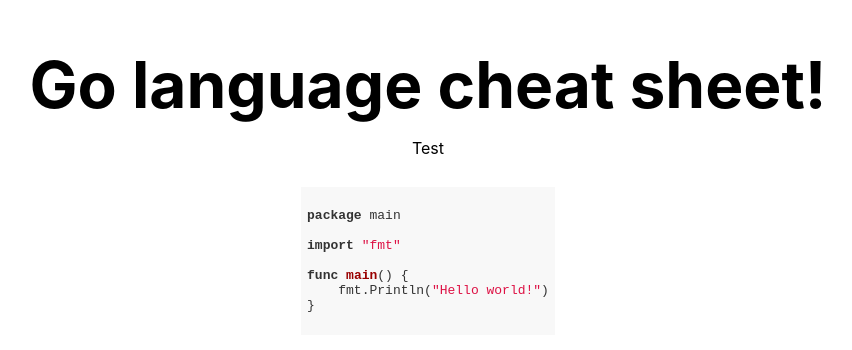
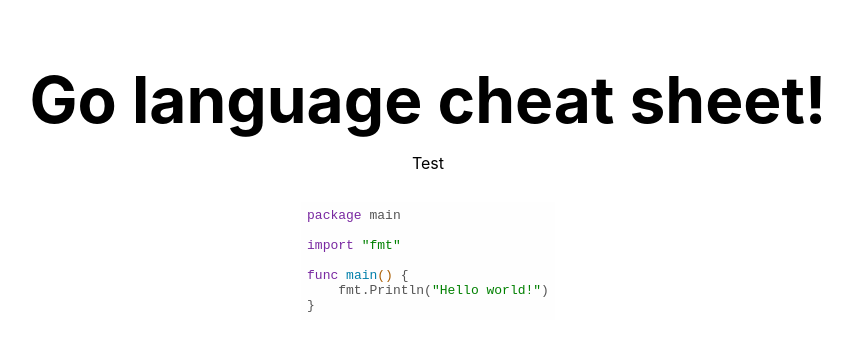
Before and after one commit to nlepage/go-cheat-sheets, a Next.js app: page /language in a window 1280 px wide. Shown: the part 202-552 px from the top of the page, without its empty margins (212-1064 px from the left). Built offline with nearby package versions, Linux system fonts and the light colour scheme.

Commit message:
:construction: Code examples

```diff
--- /dev/null
+++ b/components/code.js
@@ -0,0 +1,29 @@
+import { useEffect } from 'react'
+import hljs from 'highlight.js/lib/core'
+import hljsGo from 'highlight.js/lib/languages/go'
+
+hljs.registerLanguage('go', hljsGo)
+
+export function go([s]) {
+  return code(s, 'go')
+}
+
+function code(code, language) {
+  let lines = code.split('\n')
+  if (lines[0] === '') lines = lines.slice(1)
+  if (/^ +$/.test(lines[lines.length - 1])) lines = lines.slice(0, lines.length - 1)
+  const indent = lines.map(line => /^ +/.exec(line)?.[0].length).filter(v => v).reduce((a, b) => Math.min(a, b))
+  const prefix = ' '.repeat(indent)
+  lines = lines.map(line => line.startsWith(prefix) ? line.substr(indent) : line)
+  return <Code language={language}>{lines.join('\n')}</Code>
+}
+
+function Code({ language, children }) {
+  return <pre><code className={language}>{children}</code></pre>
+}
+
+export function useCode() {
+  useEffect(() => {
+    hljs.highlightAll()
+  }, [])
+}
--- a/pages/_app.js
+++ b/pages/_app.js
@@ -1,5 +1,5 @@
 import '../styles/globals.css'
-import 'highlight.js/styles/github.css'
+import 'highlight.js/styles/a11y-light.css'
 
 export default function App({ Component, pageProps }) {
   return <Component {...pageProps} />
--- a/pages/index.js
+++ b/pages/index.js
@@ -8,7 +8,7 @@ export default function Index() {
     <div className={styles.container}>
       <Head>
         <title>Go cheat sheets</title>
-        <link rel="icon" href="/favicon.ico" />
+        <link rel="icon" href="favicon.ico" />
       </Head>
 
       <main className={styles.main}>
--- a/pages/language.js
+++ b/pages/language.js
@@ -1,17 +1,10 @@
 import Head from 'next/head'
-import hljs from 'highlight.js/lib/core'
-import go from 'highlight.js/lib/languages/go'
 
+import { go, useCode } from '../components/code'
 import styles from '../styles/language.module.css'
-import { useEffect } from 'react'
 
 export default function Language() {
-  useEffect(() => {
-    hljs.registerLanguage('go', go)
-    document.querySelectorAll('pre code').forEach((block) => {
-      hljs.highlightBlock(block)
-    })
-  }, [])
+  useCode()
 
   return (
     <div className={styles.container}>
@@ -27,17 +20,15 @@ export default function Language() {
         <p>
           Test
         </p>
-        <pre>
-          <code className="go">{`
-package main
+        {go`
+          package main
 
-import "fmt"
+          import "fmt"
 
-func main() {
-    fmt.Println("Hello world!")
-}
-          `}</code>
-        </pre>
+          func main() {
+              fmt.Println("Hello world!")
+          }
+        `}
       </main>
     </div>
   )
```
